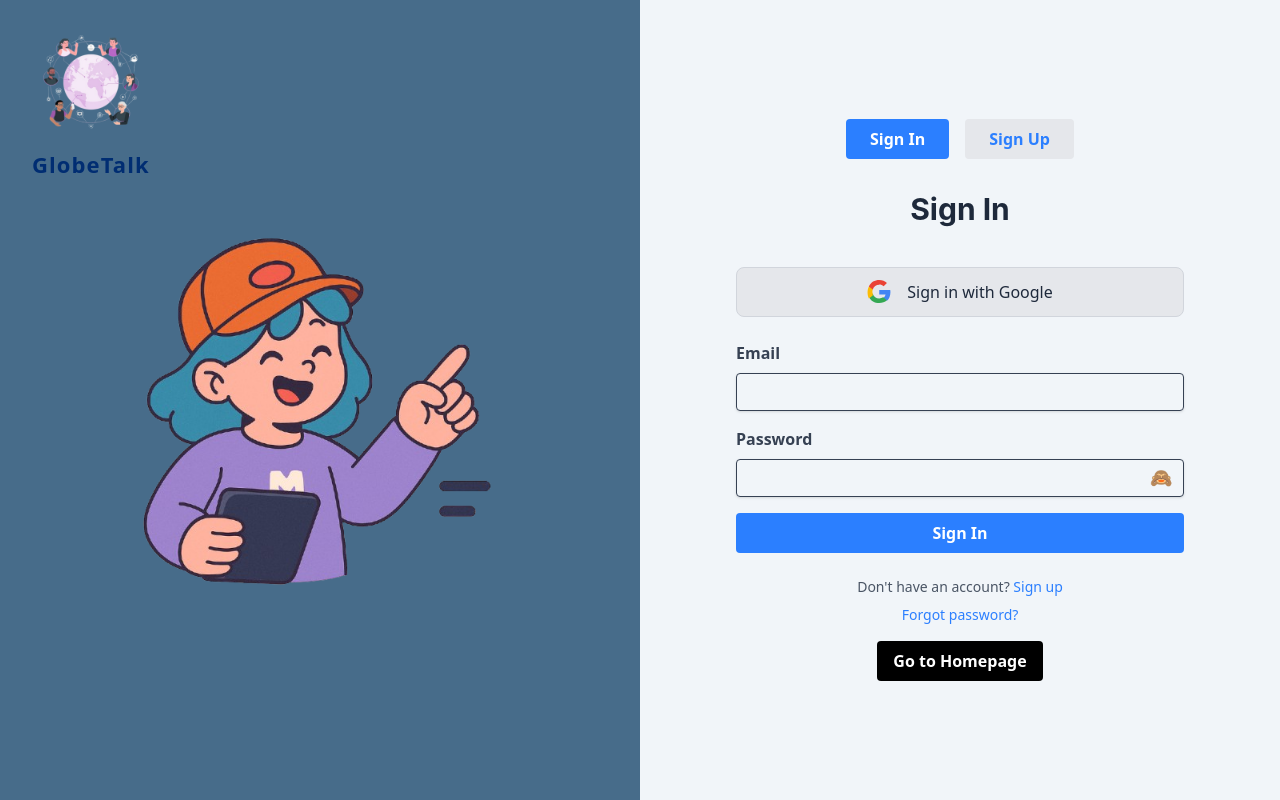
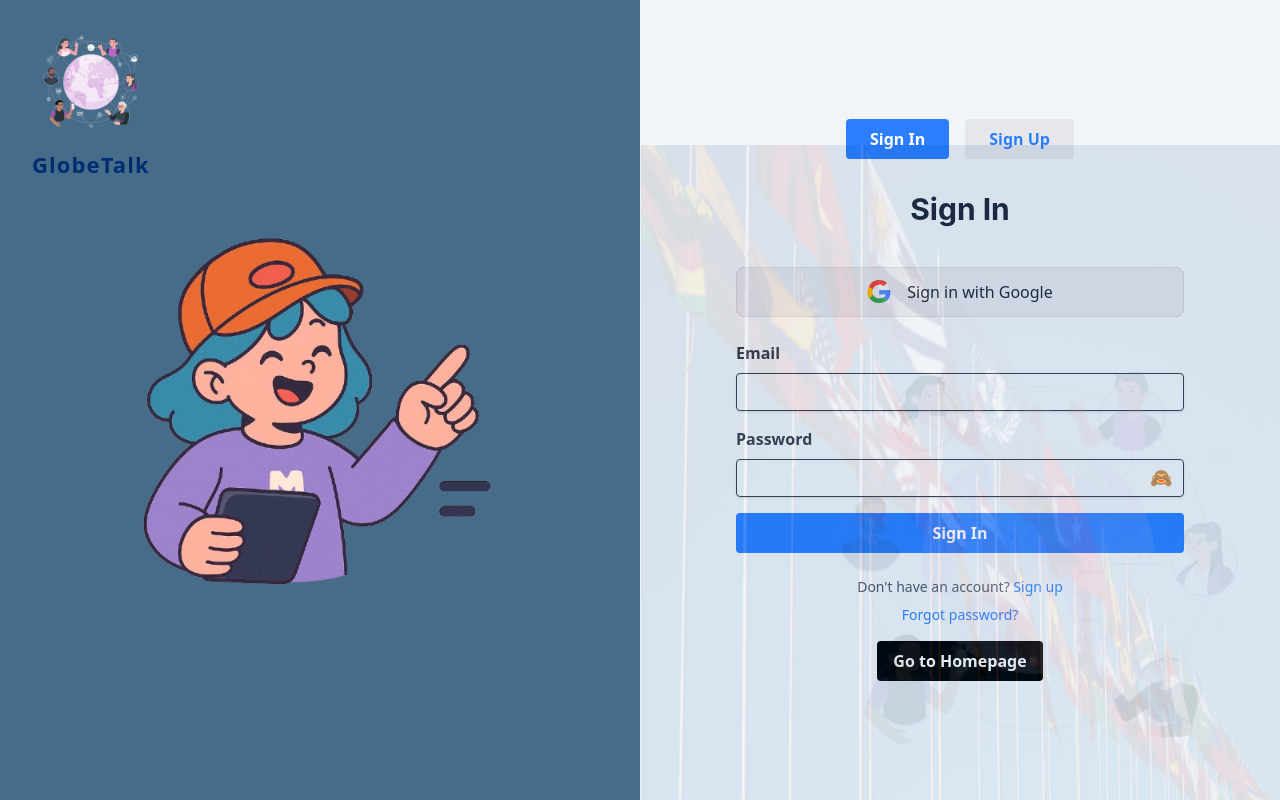
Before and after one commit to usmiso/GlobeTalk, a Next.js app: page /pages/signin in a window 1280 px wide. Built offline with nearby package versions, Linux system fonts and the light colour scheme; no server answers.

Commit message:
`Added decorative background images to signin page`

```diff
--- a/src/app/pages/signin/page.js
+++ b/src/app/pages/signin/page.js
@@ -230,9 +230,18 @@ const AuthPage = () => {
                 </span>
             </div>
 
-            {/* Right side: form, full width on mobile */}
-            <div className="w-full md:w-1/2 bg-[#F1F5F9] flex flex-col justify-center items-center px-4 md:px-12">
-                {/* Toggle Sign In/Sign Up */}
+                        {/* Right side: form, full width on mobile */}
+                        <div className="w-full md:w-1/2 bg-[#F1F5F9] flex flex-col justify-center items-center px-4 md:px-12 relative overflow-x-hidden">
+                                {/* Decorative faint background images */}
+                                <div className="fixed md:absolute inset-0 z-0 pointer-events-none">
+                                    <div className="flex justify-end items-end h-full w-full">
+                                        <img src="/images/globe.png" alt="Globe" className="w-[220px] md:w-[420px] opacity-10 mr-2 mb-2 md:mr-8 md:mb-8 select-none hidden md:block" />
+                                    </div>
+                                    <div className="flex justify-start items-end h-full w-full absolute top-0 left-0">
+                                        <img src="/images/nations.png" alt="Nations" className="w-[400px] h-[250px] md:w-[1000px] md:h-[655px] opacity-10 select-none hidden md:block" />
+                                    </div>
+                                </div>
+                {/* ...existing code... */}
                 <div className="flex mb-8 space-x-4">
                     <button
                         className={`px-6 py-2 rounded font-bold cursor-pointer ${mode === "signin"
```
